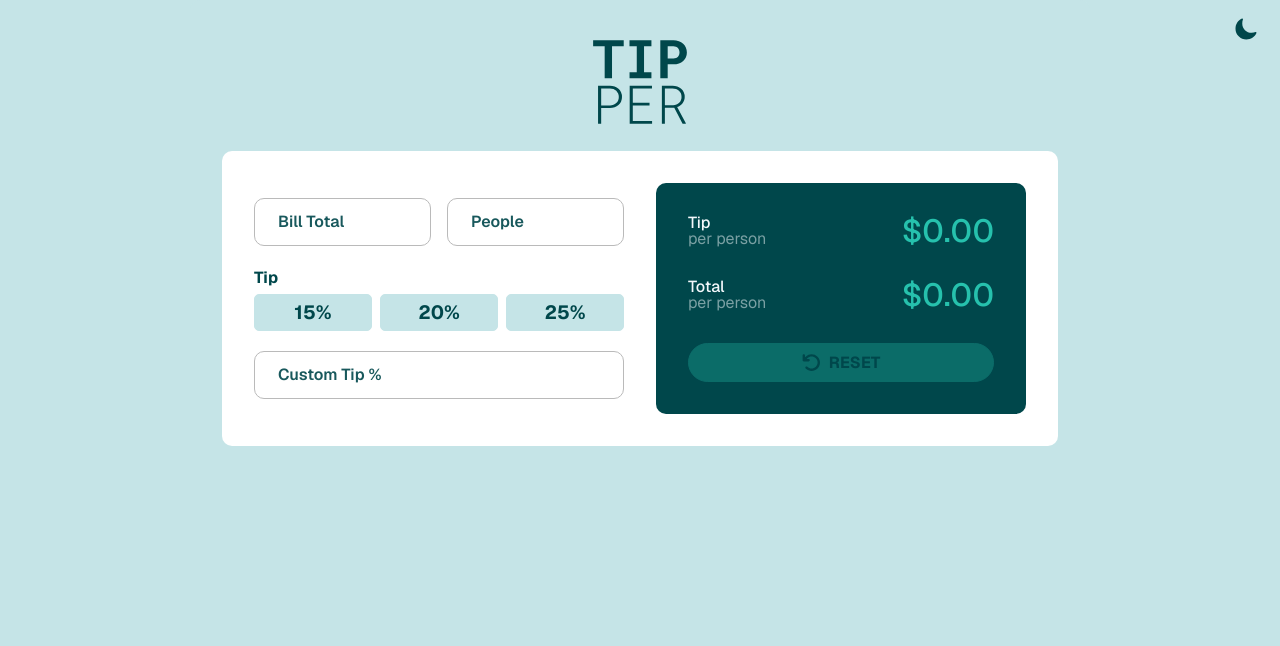
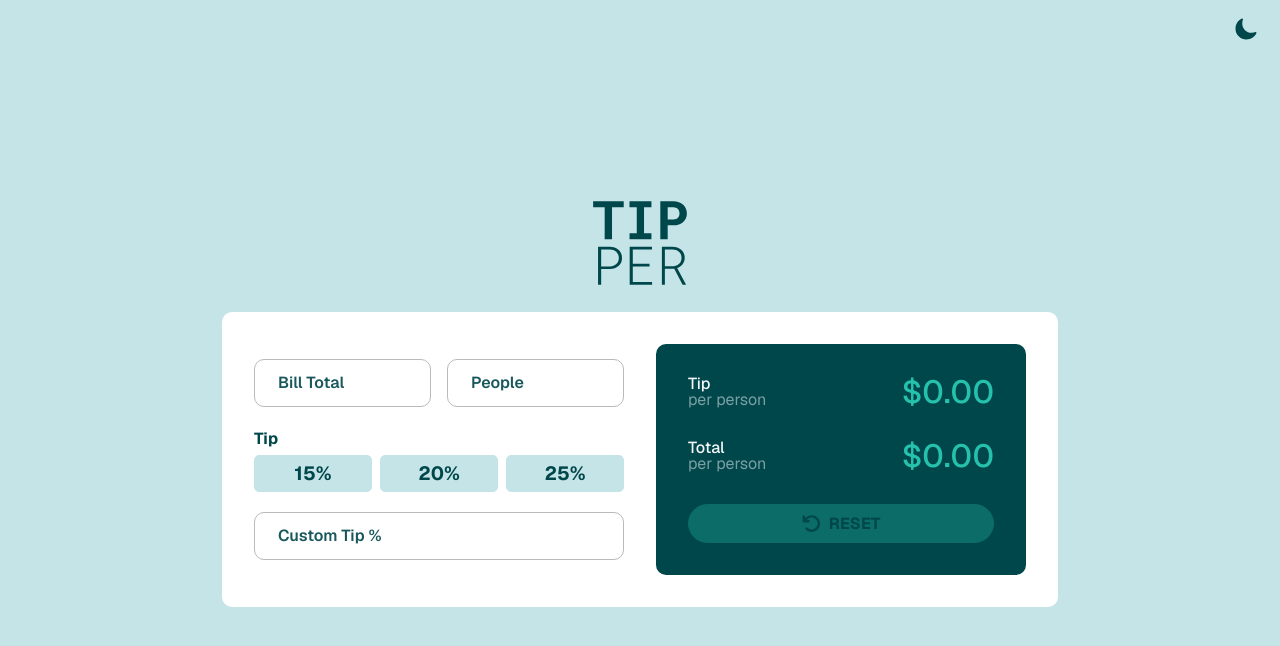
Before and after one commit to AceGK/tip-calculator, a Next.js app: page / in a window 1280 px wide. Shown: the top 646 px of the page. Built offline with nearby package versions, Linux system fonts and the light colour scheme.

Commit message:
update page positioning +  input translate value

```diff
--- a/src/app/page.tsx
+++ b/src/app/page.tsx
@@ -6,7 +6,6 @@ import Logo from "/public/logo.svg";
 import InputField from "@/components/input";
 import ResetIcon from "/public/icons/arrow-rotate-left.svg";
 import ThemeToggle from "@/components/themeToggle";
-
 
 export default function Home() {
   const [bill, setBill] = useState("");
@@ -44,9 +43,10 @@ export default function Home() {
   };
 
   const shouldDisableReset =
-    bill === "" && (selectedTip === "" && customTip === "");
+    bill === "" && selectedTip === "" && customTip === "";
 
   return (
+    <div className={styles.container}>
       <section className={styles.wrapper}>
         <ThemeToggle />
         <div className={styles.logo}>
@@ -156,5 +156,6 @@ export default function Home() {
           </section>
         </div>
       </section>
+    </div>
   );
 }
--- a/src/components/input/index.tsx
+++ b/src/components/input/index.tsx
@@ -1,15 +1,15 @@
-import styles from './styles.module.scss';
-import { ChangeEvent, FC } from 'react';
+import styles from "./styles.module.scss";
+import { ChangeEvent, FC } from "react";
 
 interface InputFieldProps {
-  type: 'text' | 'password' | 'email' | 'number';
+  type: "text" | "password" | "email" | "number";
   name: string;
   value: string;
   onChange: (e: ChangeEvent<HTMLInputElement>) => void;
   placeholderText: string;
   required?: boolean;
   autoComplete?: string;
-  align?: 'left' | 'right';
+  align?: "left" | "right";
 }
 
 const InputField: FC<InputFieldProps> = ({
@@ -19,11 +19,9 @@ const InputField: FC<InputFieldProps> = ({
   onChange,
   placeholderText,
   required = false,
-  autoComplete = 'off',
+  autoComplete = "off",
   align,
 }) => {
-
-
   return (
     <div className={styles.inputContainer}>
       <input
@@ -35,7 +33,9 @@ const InputField: FC<InputFieldProps> = ({
         aria-labelledby={name}
         required={required}
         autoComplete={autoComplete}
-        className={align === 'right' ? styles.alignRight : styles.alignLeft}
+        className={align === "right" ? styles.alignRight : styles.alignLeft}
+        inputMode={type === "number" ? "numeric" : undefined}
+        pattern={type === "number" ? "[0-9]*" : undefined}
       />
       <label className={styles.placeholderText} htmlFor={name} id={name}>
         <div className={styles.text}>{placeholderText}</div>
--- a/src/components/input/styles.module.scss
+++ b/src/components/input/styles.module.scss
@@ -35,7 +35,7 @@
     border-radius:5px;
     background-color: var(--bg4);
     font-size: 0.8125rem;
-    transform: translate(0, -170%);
+    transform: translate(0, -1.70em);
     opacity:1;
   }
   input:focus + .placeholderText .text,
--- a/src/styles/page.module.scss
+++ b/src/styles/page.module.scss
@@ -15,13 +15,19 @@
   }
 }
 
+.container {
+  display: flex;
+  align-items: center;
+  justify-content: center;
+  height: 100svh;
+}
+
 .wrapper {
   padding: 2rem;
   background: var(--bg3);
   max-width: 900px;
   margin: auto;
   border-radius: 10px;
-  min-height:100vh;
 
   @include mobile {
     padding: 0.5rem;
```
Lines whose indentation alone changed are shown as unchanged.
